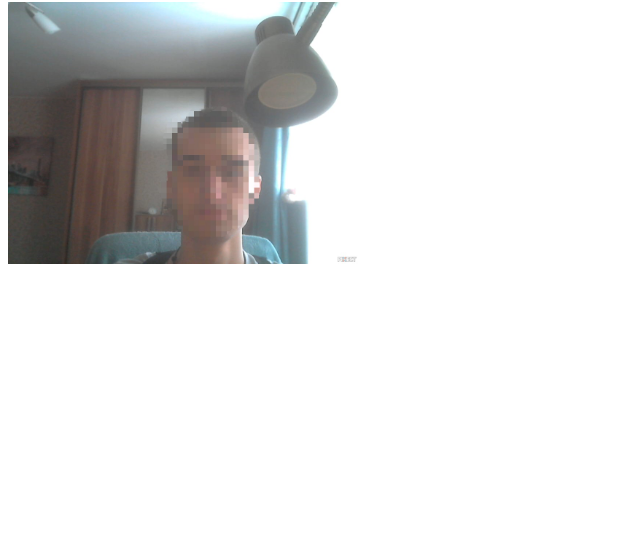
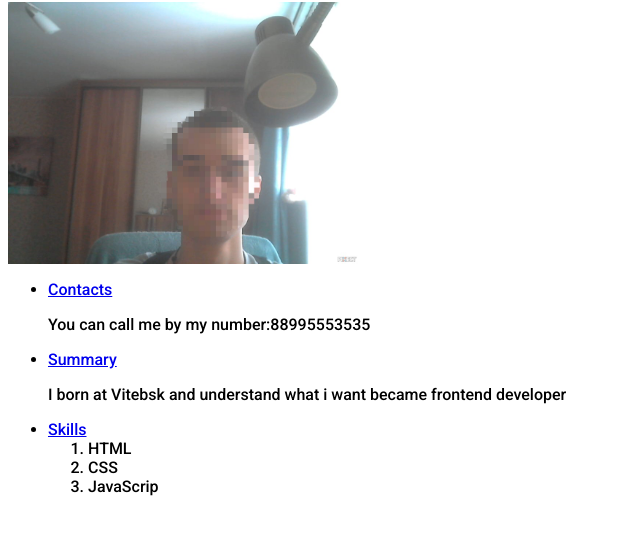
Before and after one commit to pasha06740/rsschool-cv, a plain HTML site: page index.html in a window 1280 px wide. Shown: the part 87-622 px from the top of the page, without its empty margins (0-640 px from the left). Drawn offline with Linux system fonts and the light colour scheme.

Commit message:
docs:aaa

```diff
--- a/index.html
+++ b/index.html
@@ -16,5 +16,38 @@
   <body>
     <h1>My page</h1>
     <img src="./PIXECT.jpg" alt="Paha" width="350" />
+    <header class="header">
+      <div class="container">
+        <nav class="nav">
+          <ul class="nav-list">
+            <li class="nav-item">
+              <a href="#contacts" class="nav-link">Contacts</a>
+              <p>You can call me by my number:88995553535</p>
+            </li>
+            <li class="nav-item">
+              <a href="#summary" class="nav-link">Summary</a>
+              <p>
+                I born at Vitebsk and understand what i want became frontend
+                developer
+              </p>
+            </li>
+            <li class="nav-item">
+              <a href="#skills" class="nav-link">Skills</a>
+              <ol class="nav2">
+                <li>HTML</li>
+                <li>CSS</li>
+                <li>JavaScrip</li>
+              </ol>
+            </li>
+          </ul>
+        </nav>
+      </div>
+    </header>
+    <main class="main">
+      <div class="container main-container"></div>
+    </main>
+    <footer class="footer">
+      <div class="container"></div>
+    </footer>
   </body>
 </html>
```
